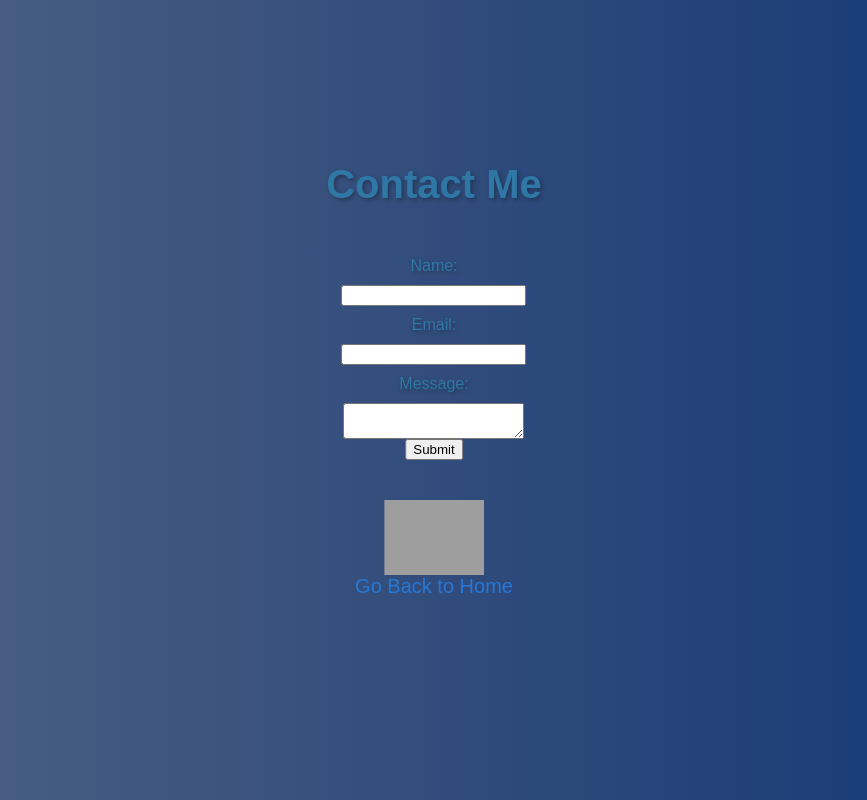
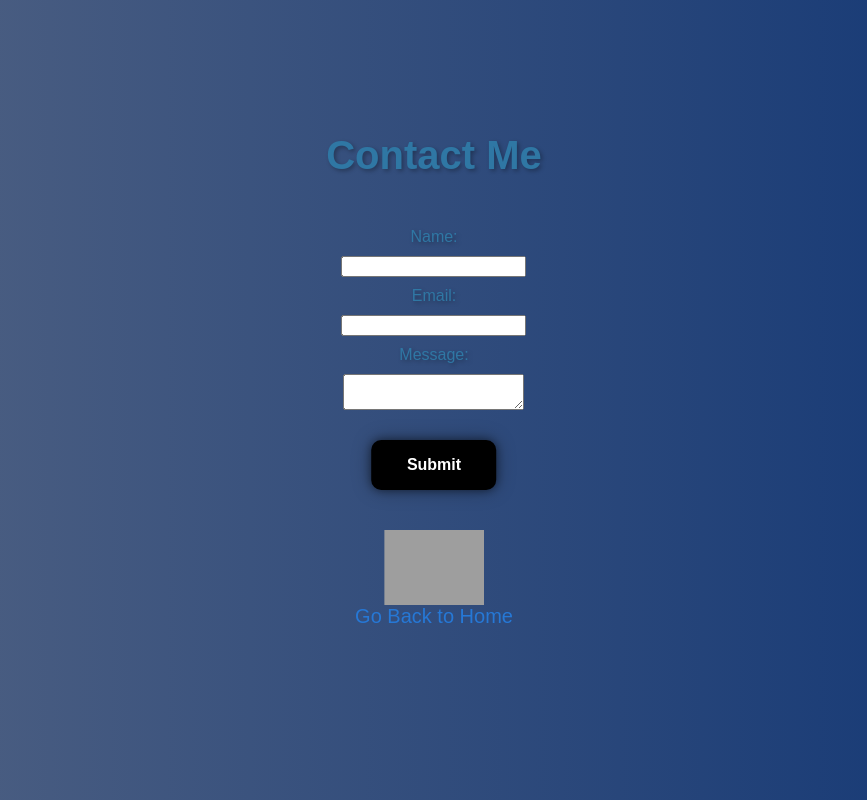
Before and after one commit to I-Angelo/Project-portfolio, a React (Create React App) app: page /contact in a window 1280 px wide. Shown: the whole page, without its empty margins (206-1073 px from the left). Built offline with nearby package versions, Linux system fonts and the light colour scheme; grey boxes are pictures that could not be loaded.

Commit message:
Fixed contact me buttons

```diff
--- a/src/contactMe.css
+++ b/src/contactMe.css
@@ -94,7 +94,7 @@ h1, .contact-form{
   }
 
 
-  .square-button {
+  .square-button, button {
     width: 125px; /* Adjust the width to your preference */
     height: 50px; /* Make the height the same as the width for a square button */
     background-color: black;
@@ -120,3 +120,22 @@ h1, .contact-form{
     margin: 10px;
     font-size: medium;
   }
+
+  @media (max-width: 768px),(max-height: 800px) {
+    .square-button, button {
+        width: 125px; /* Adjust the width to your preference */
+        height: 50px; /* Make the height the same as the width for a square button */
+        background-color: black;
+        color: white;
+        border: none;
+        border-radius: 10px; /* Adjust the border-radius for smooth edges */
+        text-align: center;
+        font-size: 16px;
+        font-weight: bold;
+        cursor: pointer;
+        transition: box-shadow 0.3s ease; /* Add a smooth transition for the box shadow */
+        margin-top: 30px;
+        /* Cool box shadow effect */
+        box-shadow: 0 0 10px rgba(0, 0, 0, 0.5), 0 0 20px rgba(0, 0, 0, 0.3);
+      }
+  }
--- a/src/contactMe.js
+++ b/src/contactMe.js
@@ -29,7 +29,7 @@ function ContactMe() {
                 <label htmlFor="message">Message:</label>
                 <textarea id="message" name="message" required></textarea>
 
-                <button type="submit" >Submit</button>
+                <button type="submit square-button">Submit</button>
             </form>
         </div>
       <div className="button-container">
```
